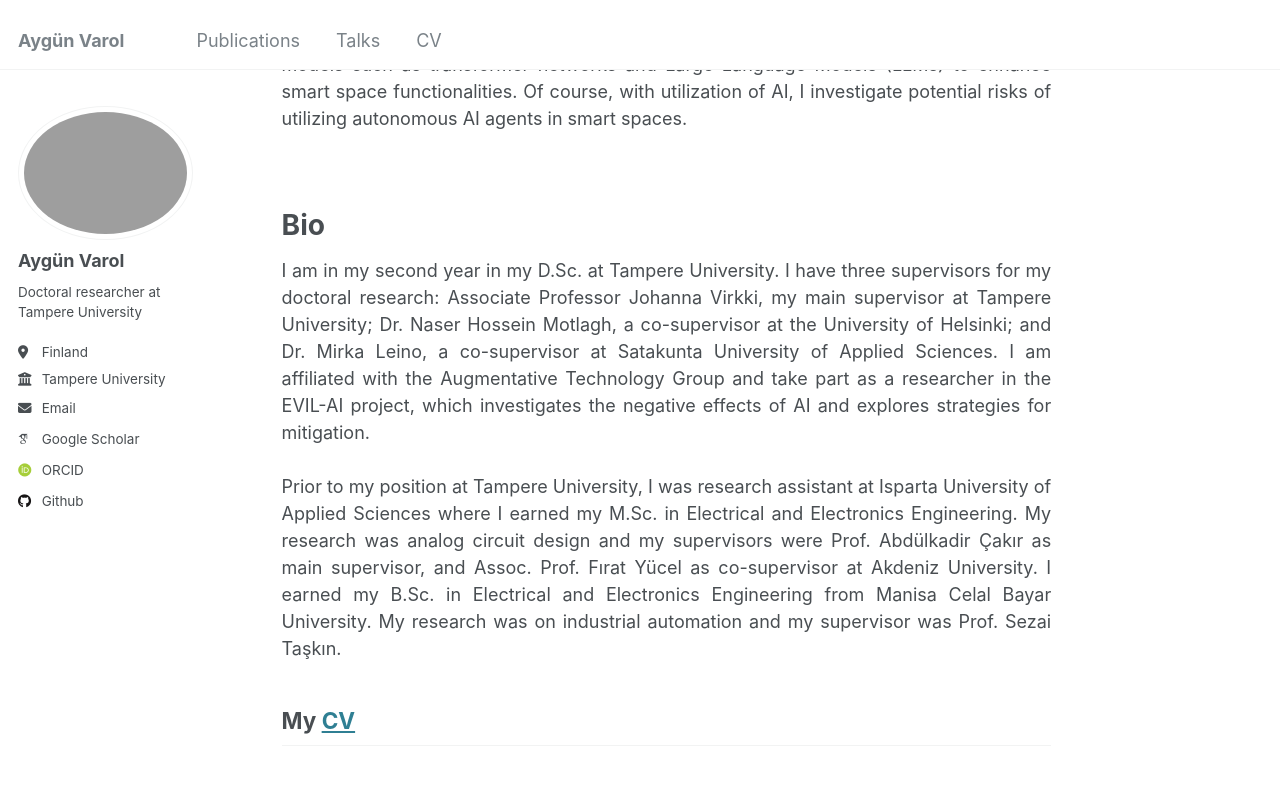
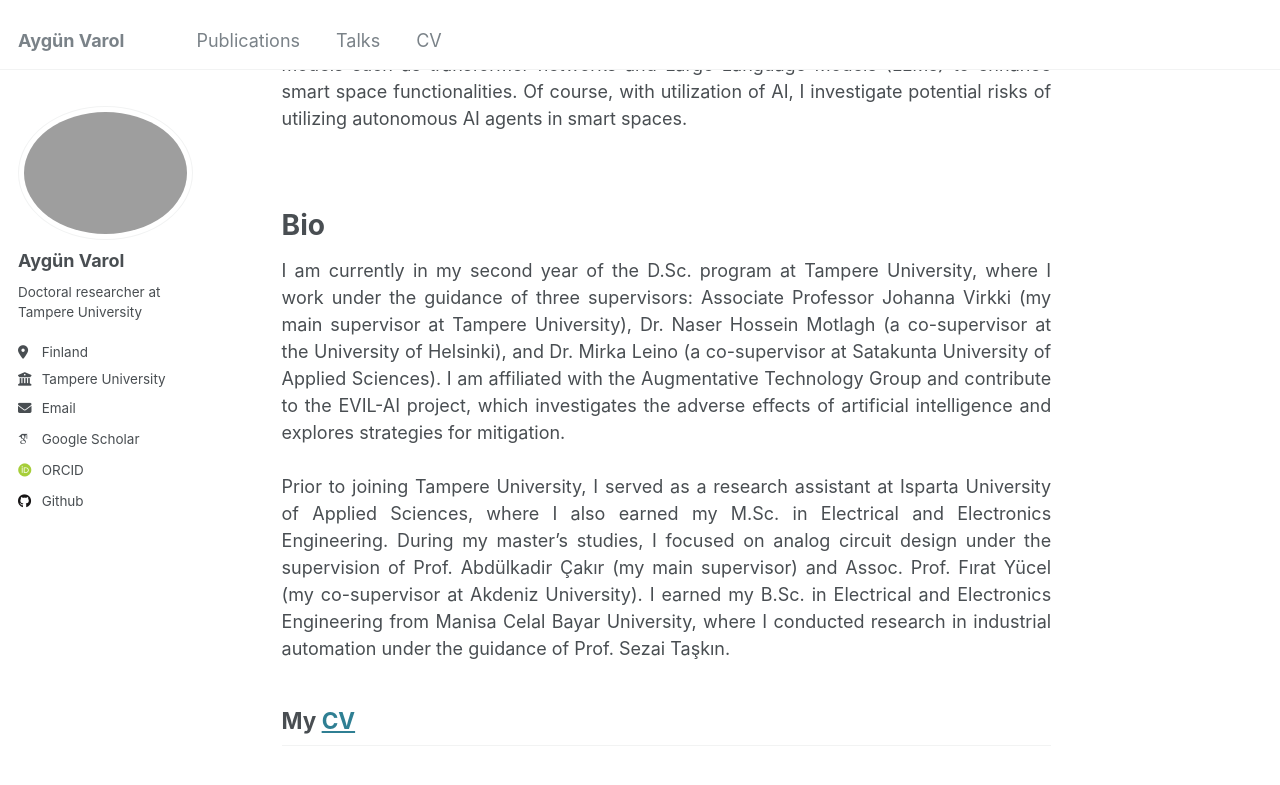
Before and after one commit to AygunVarol/aygunvarol.github.io, a Jekyll site: the page built from _pages/about.md, in a window 1280 px wide and 900 px high, scrolled down 354 px. Shown: the top 785 px of the window. Built offline with Jekyll 4.4.1, drawn with Linux system fonts in a browser that asks for light colours; some web fonts are replaced.

Commit message:
Update about.md

```diff
--- a/_pages/about.md
+++ b/_pages/about.md
@@ -20,9 +20,9 @@ In my research, I aim to find an optimal integration of Internet of Things (IoT)
 Bio
 ======
 <div align="justify">
-I am in my second year in my D.Sc. at Tampere University. I have three supervisors for my doctoral research: Associate Professor Johanna Virkki, my main supervisor at Tampere University; Dr. Naser Hossein Motlagh, a co-supervisor at the University of Helsinki; and Dr. Mirka Leino, a co-supervisor at Satakunta University of Applied Sciences. I am affiliated with the Augmentative Technology Group and take part as a researcher in the EVIL-AI project, which investigates the negative effects of AI and explores strategies for mitigation.<br><br>
+I am currently in my second year of the D.Sc. program at Tampere University, where I work under the guidance of three supervisors: Associate Professor Johanna Virkki (my main supervisor at Tampere University), Dr. Naser Hossein Motlagh (a co-supervisor at the University of Helsinki), and Dr. Mirka Leino (a co-supervisor at Satakunta University of Applied Sciences). I am affiliated with the Augmentative Technology Group and contribute to the EVIL-AI project, which investigates the adverse effects of artificial intelligence and explores strategies for mitigation.<br><br>
 
-Prior to my position at Tampere University, I was research assistant at Isparta University of Applied Sciences where I earned my M.Sc. in Electrical and Electronics Engineering. My research was analog circuit design and my supervisors were Prof. Abdülkadir Çakır as main supervisor, and Assoc. Prof. Fırat Yücel as co-supervisor at Akdeniz University. I earned my B.Sc. in Electrical and Electronics Engineering from Manisa Celal Bayar University. My research was on industrial automation and my supervisor was Prof. Sezai Taşkın.
+Prior to joining Tampere University, I served as a research assistant at Isparta University of Applied Sciences, where I also earned my M.Sc. in Electrical and Electronics Engineering. During my master’s studies, I focused on analog circuit design under the supervision of Prof. Abdülkadir Çakır (my main supervisor) and Assoc. Prof. Fırat Yücel (my co-supervisor at Akdeniz University). I earned my B.Sc. in Electrical and Electronics Engineering from Manisa Celal Bayar University, where I conducted research in industrial automation under the guidance of Prof. Sezai Taşkın.
 </div>
 
 My [CV](https://github.com/user-attachments/files/18643241/Aygun_CV_TENK.pdf)
```
